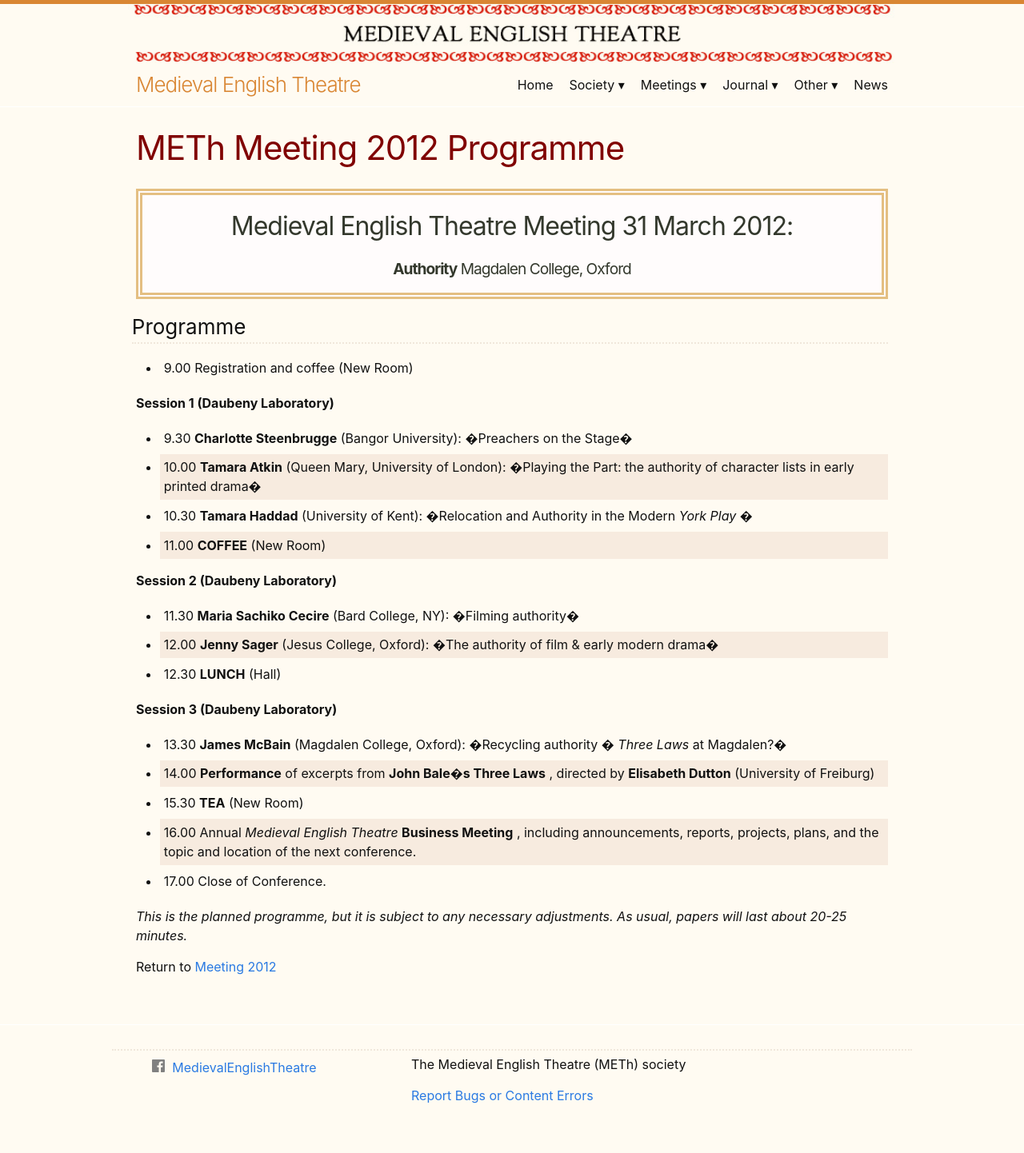
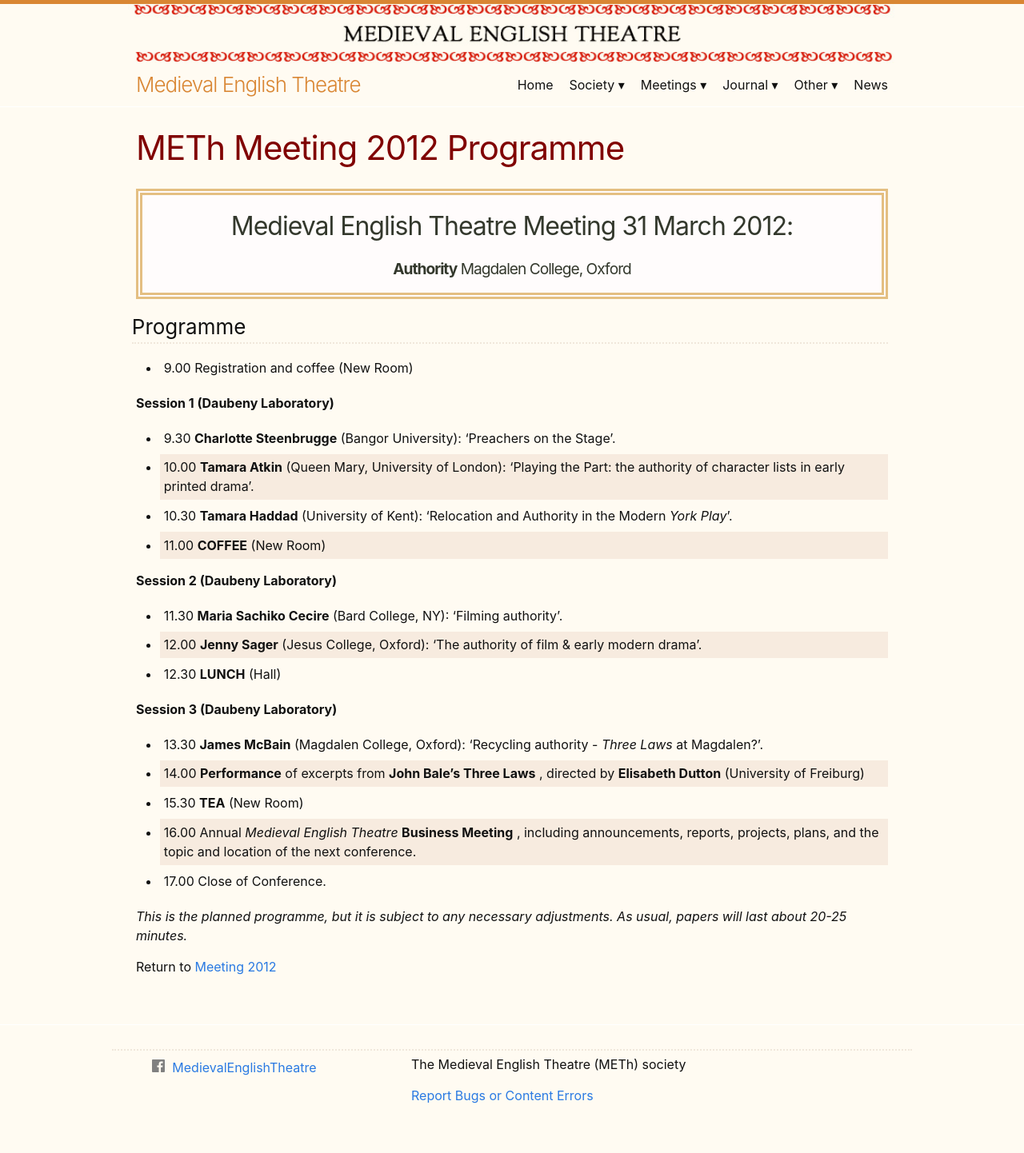
Before and after one commit to MedievalEnglishTheatre/MedievalEnglishTheatre.github.io, a Jekyll site: the page built from src/meetings/meet_2012/programme_2012.md, in a window 1280 px wide. Shown: the whole page at 80% size. Built offline with Jekyll 4.4.1, drawn with Linux system fonts in a browser that asks for light colours.

```diff
--- a/src/meetings/meet_2012/programme_2012.md
+++ b/src/meetings/meet_2012/programme_2012.md
@@ -16,20 +16,20 @@ permalink: /meetings/meet_2012/programme_2012.html
 - 9.00 Registration and coffee     (New Room)
 
 **Session 1     (Daubeny Laboratory)**
-- 9.30 **Charlotte Steenbrugge** (Bangor University): �Preachers on the Stage�
-- 10.00 **Tamara Atkin** (Queen Mary, University of London): �Playing the Part: the authority of character lists in early printed drama�
-- 10.30 **Tamara Haddad** (University of Kent): �Relocation and Authority in the Modern *York Play* �
+- 9.30 **Charlotte Steenbrugge** (Bangor University): 'Preachers on the Stage'.
+- 10.00 **Tamara Atkin** (Queen Mary, University of London): 'Playing the Part: the authority of character lists in early printed drama'.
+- 10.30 **Tamara Haddad** (University of Kent): 'Relocation and Authority in the Modern *York Play*'.
 - 11.00 **COFFEE**     (New Room)
 
 **Session 2     (Daubeny Laboratory)**
-- 11.30  **Maria Sachiko Cecire** (Bard College, NY): �Filming authority�
-- 12.00 **Jenny Sager** (Jesus College, Oxford): �The authority of film &amp; early modern drama�
+- 11.30  **Maria Sachiko Cecire** (Bard College, NY): 'Filming authority'.
+- 12.00 **Jenny Sager** (Jesus College, Oxford): 'The authority of film &amp; early modern drama'.
 - 12.30 **LUNCH**     (Hall)
 
 **Session 3     (Daubeny Laboratory)**
 
-- 13.30 **James McBain** (Magdalen College, Oxford): �Recycling authority � *Three Laws* at Magdalen?�
-- 14.00 **Performance** of excerpts from **John Bale�s Three Laws** , directed by **Elisabeth Dutton** (University of Freiburg)
+- 13.30 **James McBain** (Magdalen College, Oxford): 'Recycling authority - *Three Laws* at Magdalen?'.
+- 14.00 **Performance** of excerpts from **John Bale's Three Laws** , directed by **Elisabeth Dutton** (University of Freiburg)
 - 15.30 **TEA**     (New Room)
 - 16.00 Annual *Medieval English Theatre*  **Business Meeting** , including announcements, reports, projects, plans, and the topic and location of the next conference.
 - 17.00 Close of Conference.
```
